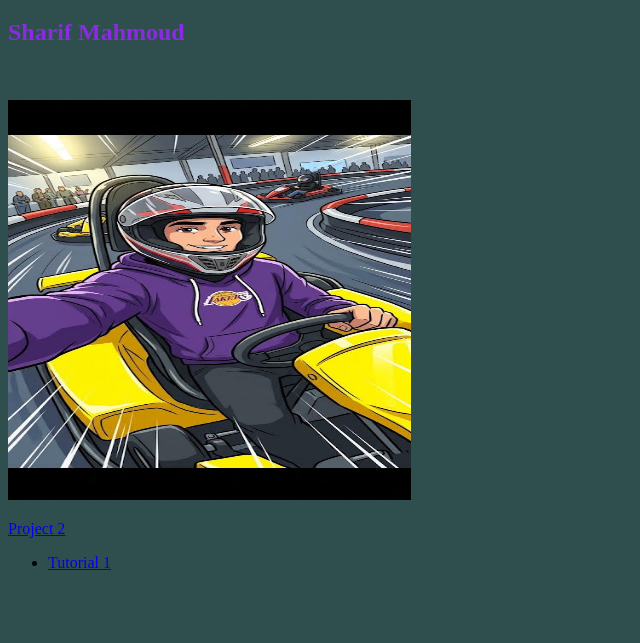
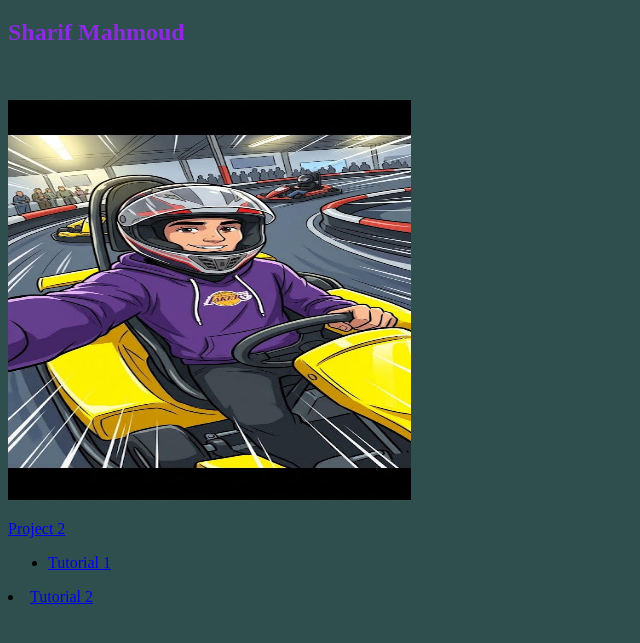
Before and after one commit to sharifmahmoud4-creator/CISW-321, a plain HTML site: page index.html in a window 1280 px wide. Shown: the part 61-704 px from the top of the page, without its empty margins (0-640 px from the left). Drawn offline with Linux system fonts and the light colour scheme.

Commit message:
Update index.html

```diff
--- a/index.html
+++ b/index.html
@@ -20,5 +20,6 @@
 	<ul>
 <li><a href="tutorials/html-layout/html-layout-index-start.html" target="_blank">Tutorial 1</a></li>
 </ul>
+	<li><a href="tutorials/complete/css-layout-index.html" target="_blank">Tutorial 2</a></li>
 </body>
 </html>
```
